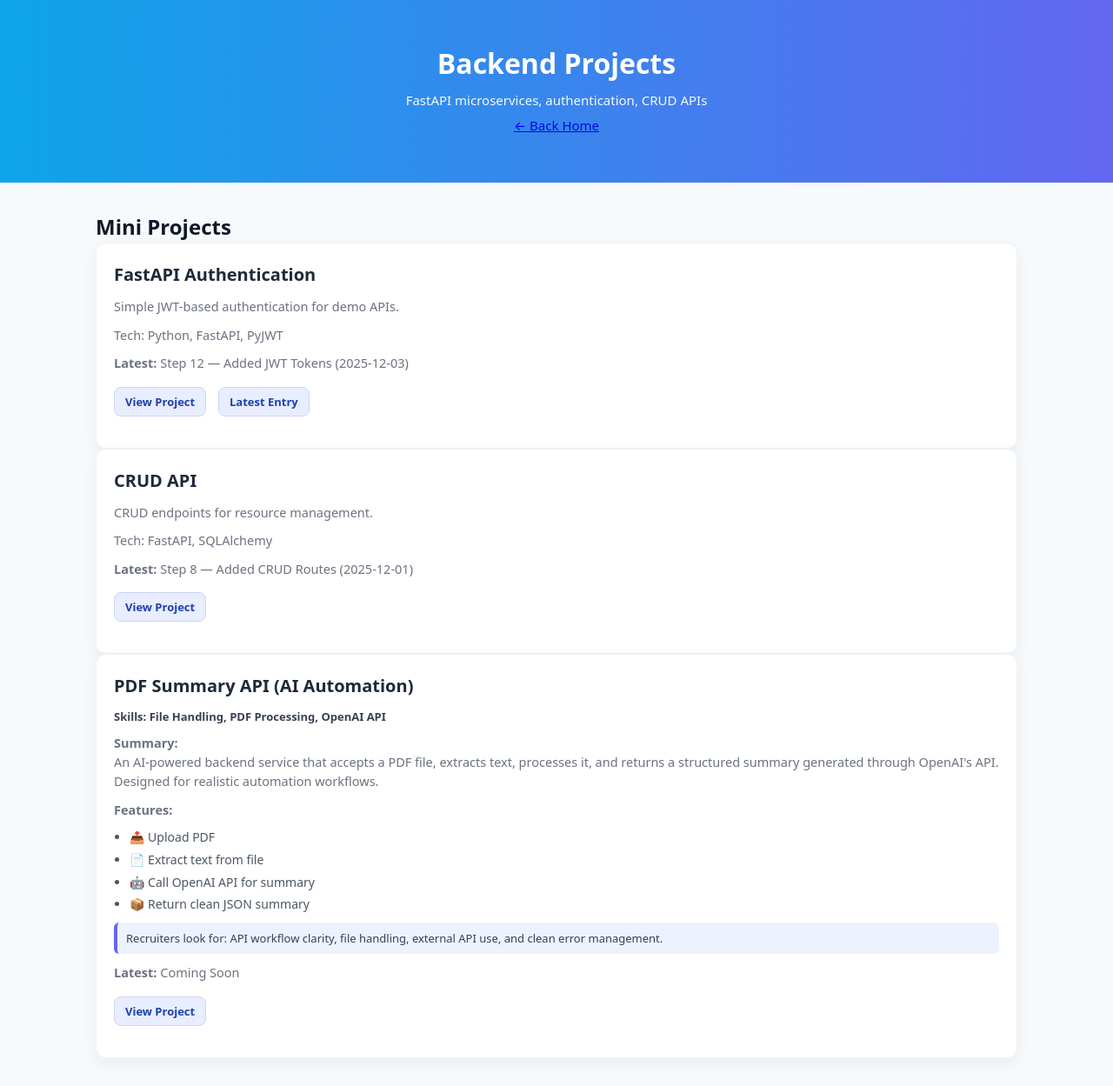
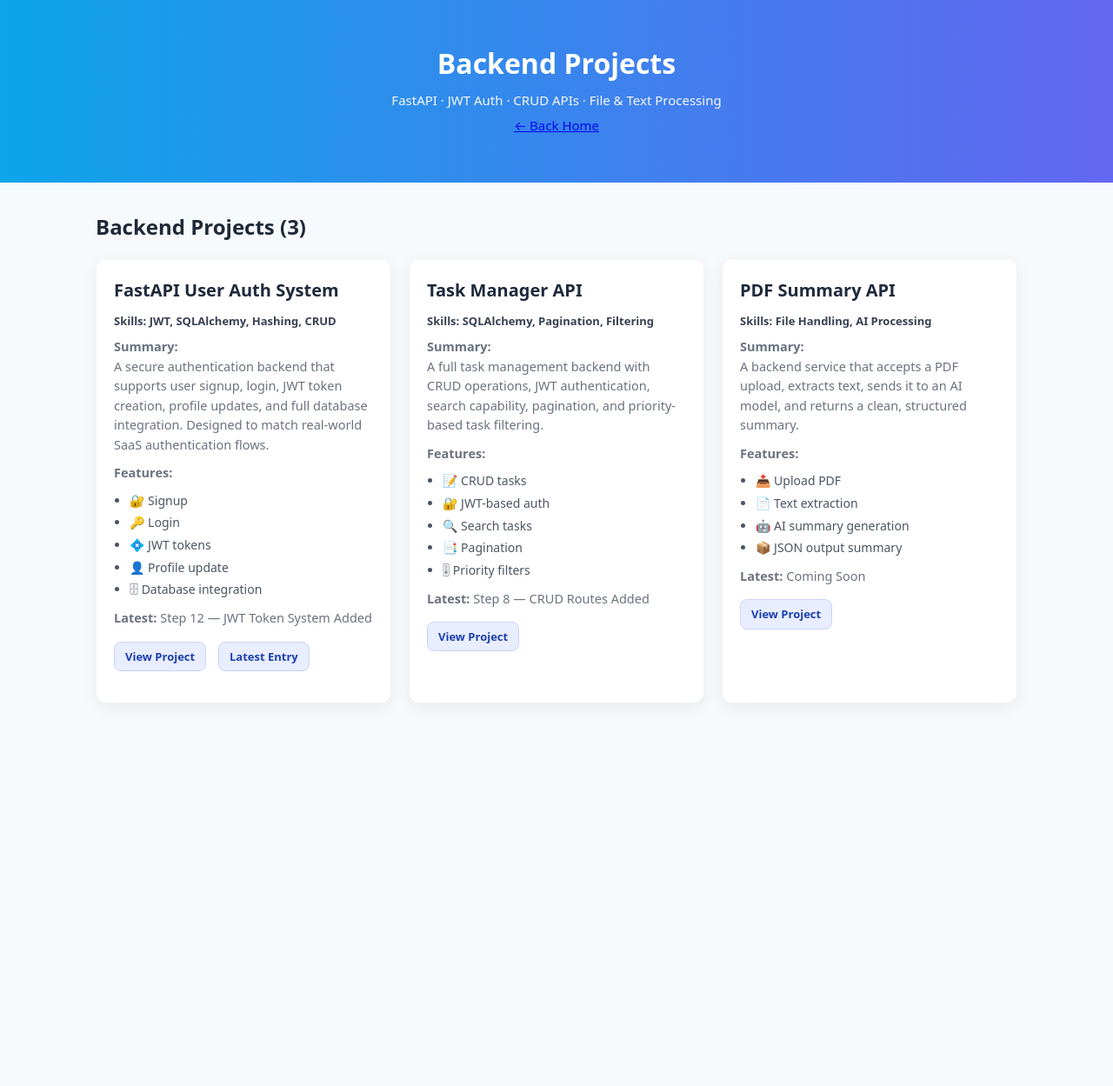
Before and after one commit to sandhya-log/portfolio, a Jekyll site: the page projects/backend-projects.html, which Jekyll copies as it is, in a window 1280 px wide. Shown: the whole page at 87% size. Built offline with Jekyll 4.4.1, drawn with Linux system fonts in a browser that asks for light colours; after the commit the page ends 900 px from its top, so only the background shows below that.

Commit message:
some upgrades

```diff
--- a/projects/ai-api-projects.html
+++ b/projects/ai-api-projects.html
@@ -76,9 +76,7 @@
             <li>📦 JSON output for automation</li>
           </ul>
 
-          <div class="recruiter-note">
-            Recruiters check: template logic, tone consistency, reusable prompt structure.
-          </div>
+
 
           <p><strong>Latest:</strong> Coming Soon</p>
           <p><a href="#">View Project</a></p>
@@ -101,8 +99,6 @@
             <li>📦 Output: clean structured JSON</li>
           </ul>
 
-          <div class="recruiter-note">
-            Recruiters look for: robustness of prompts, error handling, consistent JSON output format.</div>
 
           <p><strong>Latest:</strong> Coming Soon</p>
           <p><a href="#">View Project</a></p>
--- a/projects/backend-projects.html
+++ b/projects/backend-projects.html
@@ -1,83 +1,110 @@
-
 <!doctype html>
 <html>
 <head>
   <meta charset="utf-8">
   <title>Backend Projects — Portfolio</title>
 
-  <!-- Correct CSS path for project site -->
+  <!-- Use your existing CSS -->
   <link rel="stylesheet" href="../assets/style.css">
 </head>
 
 <body>
+
+  <!-- HEADER -->
   <header class="site-header">
     <div class="banner">
       <h1>Backend Projects</h1>
-      <p>FastAPI microservices, authentication, CRUD APIs</p>
+      <p>FastAPI · JWT Auth · CRUD APIs · File & Text Processing</p>
 
-      <!-- FIXED BACK BUTTON (DO NOT CHANGE) -->
+      <!-- BACK BUTTON -->
       <p class="contact">
         <a href="../index.html">← Back Home</a>
       </p>
     </div>
   </header>
 
+  <!-- MAIN CONTENT -->
   <main class="container">
-    <section>
-      <h2>Mini Projects</h2>
 
-      <!-- Project 1 -->
+    <section class="projects-grid">
+      <h2>Backend Projects (3)</h2>
+
+      <div class="grid">
+
+        <!-- ⭐ Project 1 -->
         <article class="card">
-        <h3>FastAPI Authentication</h3>
-        <p>Simple JWT-based authentication for demo APIs.</p>
-        <p class="muted">Tech: Python, FastAPI, PyJWT</p>
+          <h3>FastAPI User Auth System</h3>
 
-        <p><strong>Latest:</strong> Step 12 — Added JWT Tokens (2025-12-03)</p>
+          <p class="skills"><strong>Skills:</strong> JWT, SQLAlchemy, Hashing, CRUD</p>
+
+          <p><strong>Summary:</strong><br>
+            A secure authentication backend that supports user signup, login,
+            JWT token creation, profile updates, and full database integration.
+            Designed to match real-world SaaS authentication flows.
+          </p>
+
+          <p><strong>Features:</strong></p>
+          <ul>
+            <li>🔐 Signup</li>
+            <li>🔑 Login</li>
+            <li>💠 JWT tokens</li>
+            <li>👤 Profile update</li>
+            <li>🗄 Database integration</li>
+          </ul>
+
+          <p><strong>Latest:</strong> Step 12 — JWT Token System Added</p>
 
           <p>
-          <a href="../timelines/backend-projects/fastapi-auth.html">View Project</a>
-
-          <a href="../posts/2025-12-03-fastapi-step12.html">Latest Entry</a>
+            <a href="#">View Project</a>
+            <a href="#">Latest Entry</a>
           </p>
         </article>
 
-      <!-- Project 2 -->
+        <!-- ⭐ Project 2 -->
         <article class="card">
-        <h3>CRUD API</h3>
-        <p>CRUD endpoints for resource management.</p>
-        <p class="muted">Tech: FastAPI, SQLAlchemy</p>
+          <h3>Task Manager API</h3>
 
-        <p><strong>Latest:</strong> Step 8 — Added CRUD Routes (2025-12-01)</p>
+          <p class="skills"><strong>Skills:</strong> SQLAlchemy, Pagination, Filtering</p>
+
+          <p><strong>Summary:</strong><br>
+            A full task management backend with CRUD operations, JWT authentication,
+            search capability, pagination, and priority-based task filtering.
+          </p>
+
+          <p><strong>Features:</strong></p>
+          <ul>
+            <li>📝 CRUD tasks</li>
+            <li>🔐 JWT-based auth</li>
+            <li>🔍 Search tasks</li>
+            <li>📑 Pagination</li>
+            <li>🎚 Priority filters</li>
+          </ul>
+
+          <p><strong>Latest:</strong> Step 8 — CRUD Routes Added</p>
 
           <p>
-          <a href="{{ site.baseurl }}/timelines/backend-projects/crud-api.html">View Project</a>
+            <a href="#">View Project</a>
           </p>
         </article>
 
-      <!-- Project 3 -->
+        <!-- ⭐ Project 3 -->
         <article class="card">
-  <h3>PDF Summary API (AI Automation)</h3>
+          <h3>PDF Summary API</h3>
 
-  <p class="skills"><strong>Skills:</strong> File Handling, PDF Processing, OpenAI API</p>
+          <p class="skills"><strong>Skills:</strong> File Handling, AI Processing</p>
 
           <p><strong>Summary:</strong><br>
-    An AI-powered backend service that accepts a PDF file, extracts text, processes
-    it, and returns a structured summary generated through OpenAI's API. Designed
-    for realistic automation workflows.
+            A backend service that accepts a PDF upload, extracts text, sends it
+            to an AI model, and returns a clean, structured summary.
           </p>
 
           <p><strong>Features:</strong></p>
           <ul>
             <li>📤 Upload PDF</li>
-    <li>📄 Extract text from file</li>
-    <li>🤖 Call OpenAI API for summary</li>
-    <li>📦 Return clean JSON summary</li>
+            <li>📄 Text extraction</li>
+            <li>🤖 AI summary generation</li>
+            <li>📦 JSON output summary</li>
           </ul>
-
-  <div class="recruiter-note">
-    Recruiters look for: API workflow clarity, file handling, external API use,
-    and clean error management.
-  </div>
 
           <p><strong>Latest:</strong> Coming Soon</p>
 
@@ -86,8 +113,10 @@
           </p>
         </article>
 
+      </div>
+    </section>
 
-    </section>
   </main>
+
 </body>
 </html>
```
Also changed, not shown: projects/automation-projects.html (+2 -7 lines), projects/embeddings-rag.html (+1 -6 lines), projects/langchain-projects.html (+2 -5 lines), projects/master-project.html (added, +76 -0 lines). Lines whose indentation alone changed are shown as unchanged.
